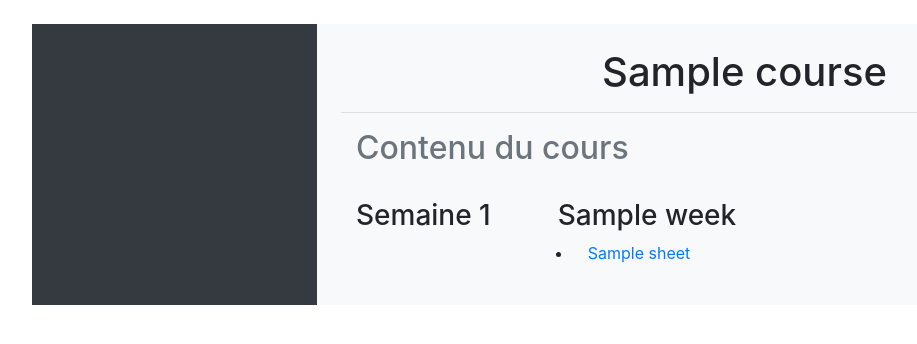
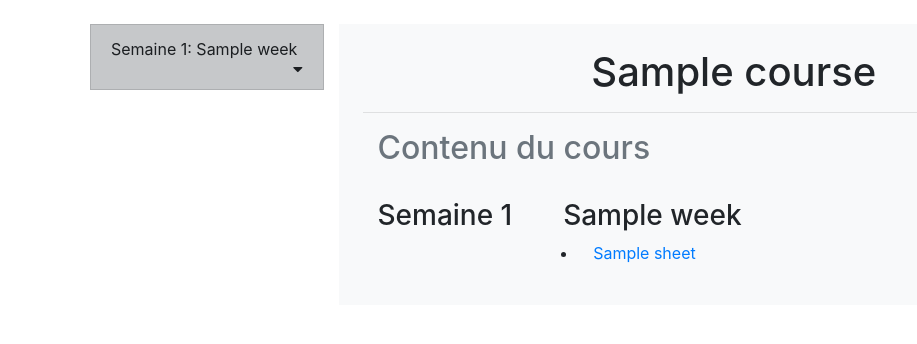
Before and after one commit to wilcoln/klazor, a Django app: page /mooc_courses/1/ in a window 1280 px wide. Shown: the part 76-420 px from the top of the page, without its empty margins (38-955 px from the left). Run offline with Django 3.2, Linux system fonts and the light colour scheme; tables that the repository leaves empty hold one stand-in row (values such as "Sample post"); some libraries are stand-ins or nearby versions.

Commit message:
Implémente le navigation pour mooc_course et school_course

```diff
--- a/package.json
+++ b/package.json
@@ -10,6 +10,7 @@
   "license": "ISC",
   "devDependencies": {
     "bootstrap": "^4.3.1",
+    "font-awesome": "^4.7.0",
     "jquery": "^3.4.1",
     "marked": "^0.6.2",
     "popper.js": "^1.15.0",
--- /dev/null
+++ b/static/css/base.css
@@ -0,0 +1,4 @@
+.base-container{
+    width: 80%;
+    margin:auto;
+}
--- a/templates/includes/components/navs/mooc_course.html
+++ b/templates/includes/components/navs/mooc_course.html
@@ -0,0 +1,13 @@
+      <!-- menu -->
+      <div id="CourseMenu">
+        <div class="list-group">
+          {% for week in mooc_course.week_set.all %}
+              <a href="#_{{ week.id }}" class="w-100 list-group-item list-group-item-dark rounded-0" data-toggle="collapse" data-parent="#CourseMenu"> Semaine {{ forloop.counter }}: {{ week.title|truncatechars:30}} <i class="fa fa-caret-down float-right"></i></a>
+              <div class="collapse" id="_{{ week.id }}">
+              {% for item in week.item_set.all %}
+                  <a href="{% url 'mooc-course-item' item.id %}" class="list-group-item rounded-0">{{ item.title }}</a>
+              {% endfor %}
+              </div>
+          {% endfor %}
+        </div>
+      </div>
--- a/templates/layouts/base.html
+++ b/templates/layouts/base.html
@@ -7,6 +7,8 @@
           content="width=device-width, user-scalable=no, initial-scale=1.0, maximum-scale=1.0, minimum-scale=1.0">
     <meta http-equiv="X-UA-Compatible" content="ie=edge">
     <link rel="stylesheet" href="{% static 'bootstrap/dist/css/bootstrap.min.css' %}">
+    <link rel="stylesheet" href="{% static 'font-awesome/css/font-awesome.min.css' %}">
+    <link rel="stylesheet" href="{% static 'css/base.css' %}">
     <title>{% block title %} Document {% endblock %}</title>
 </head>
 <body>
--- a/templates/mooc_course.html
+++ b/templates/mooc_course.html
@@ -1,10 +1,10 @@
 {% extends 'layouts/base.html' %}
 {% block title %} {{ mooc_course.title }} {% endblock %}
 {% block content %}
-    <div class="container">
+    <div class="base-container">
     <div class="row">
-        <div class="col-md-3 bg-dark">
-        {% include 'includes/components/navs/mooc_course.html' %}
+        <div class="col-md-3">
+        {% include 'includes/components/navs/mooc_course.html' with mooc_course=mooc_course%}
         </div>
         <div class="col-md-9 bg-light p-4">
             <h1 class="text-center">{{ mooc_course.title}}</h1>
--- a/templates/mooc_course_item.html
+++ b/templates/mooc_course_item.html
@@ -2,10 +2,10 @@
 {% load static %}
 {% block title %} {{ mooc_course_item.title }} {% endblock %}
 {% block content %}
-    <div class="container">
+    <div class="base-container">
     <div class="row">
-        <div class="col-md-3 bg-dark">
-        {% include 'includes/components/navs/mooc_course.html' %}
+        <div class="col-md-3">
+        {% include 'includes/components/navs/mooc_course.html' with mooc_course=mooc_course_item.week_set.first.mooc_course mooc_course_item=mooc_course_item%}
         </div>
         <div class="col-md-9 bg-light p-4">
             <h1 class="text-center">{{ mooc_course_item.title}}</h1>
--- a/templates/school_course.html
+++ b/templates/school_course.html
@@ -1,9 +1,9 @@
 {% extends 'layouts/base.html' %}
 {% block title %} {{ school_course.title }} {% endblock %}
 {% block content %}
-    <div class="container">
+    <div class="base-container">
     <div class="row">
-        <div class="col-md-3 bg-dark">
+        <div class="col-md-3">
         {% include 'includes/components/navs/school_course.html' %}
         </div>
         <div class="col-md-9 bg-light p-4">
--- a/templates/school_course_item.html
+++ b/templates/school_course_item.html
@@ -2,9 +2,9 @@
 {% load static %}
 {% block title %} {{ school_course_item.title }} {% endblock %}
 {% block content %}
-    <div class="container">
+    <div class="base-container">
     <div class="row">
-        <div class="col-md-3 bg-dark">
+        <div class="col-md-3">
         {% include 'includes/components/navs/school_course.html' %}
         </div>
         <div class="col-md-9 bg-light p-4">
```
Also changed, not shown: templates/includes/components/navs/school_course.html (+8 -0 lines).
